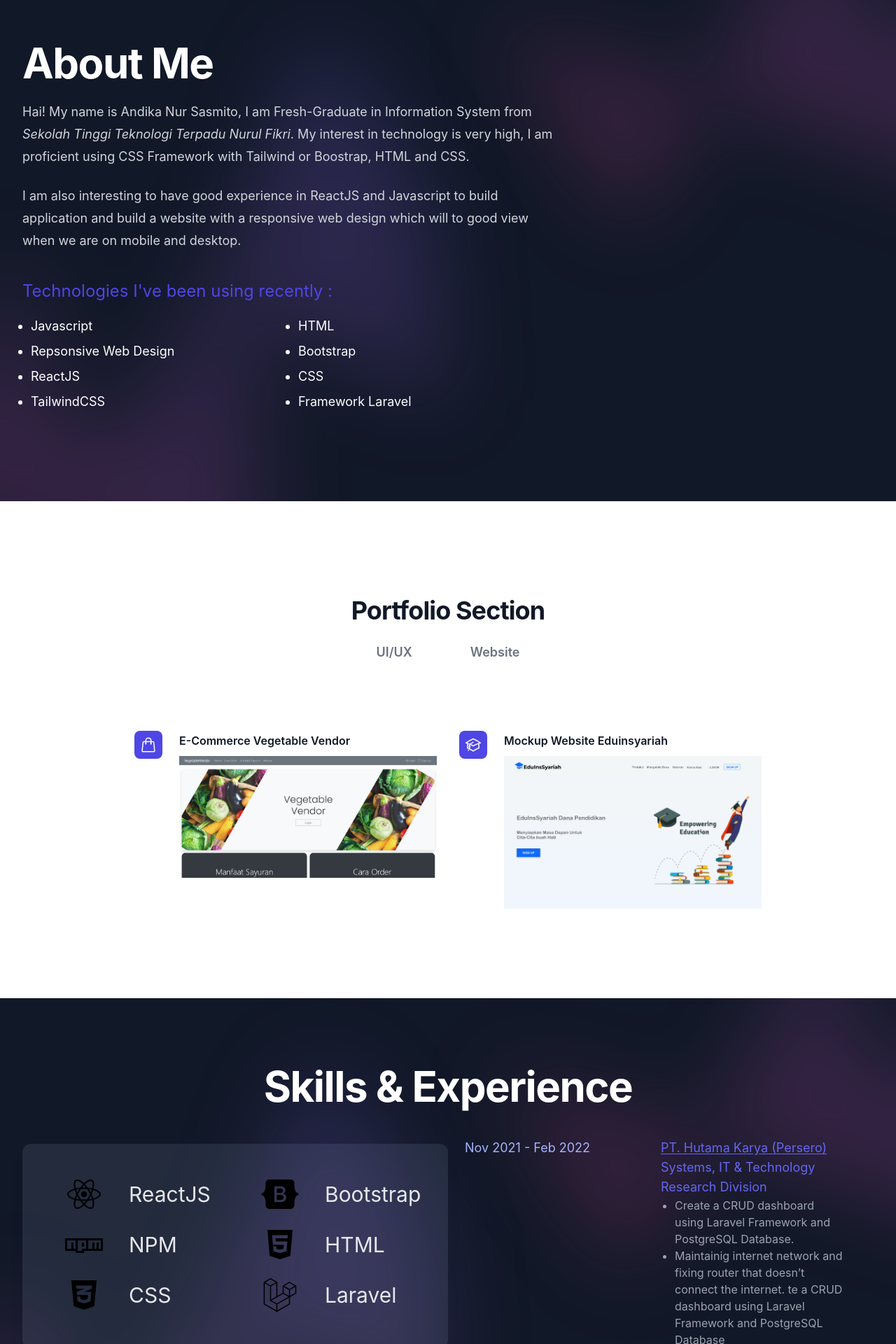
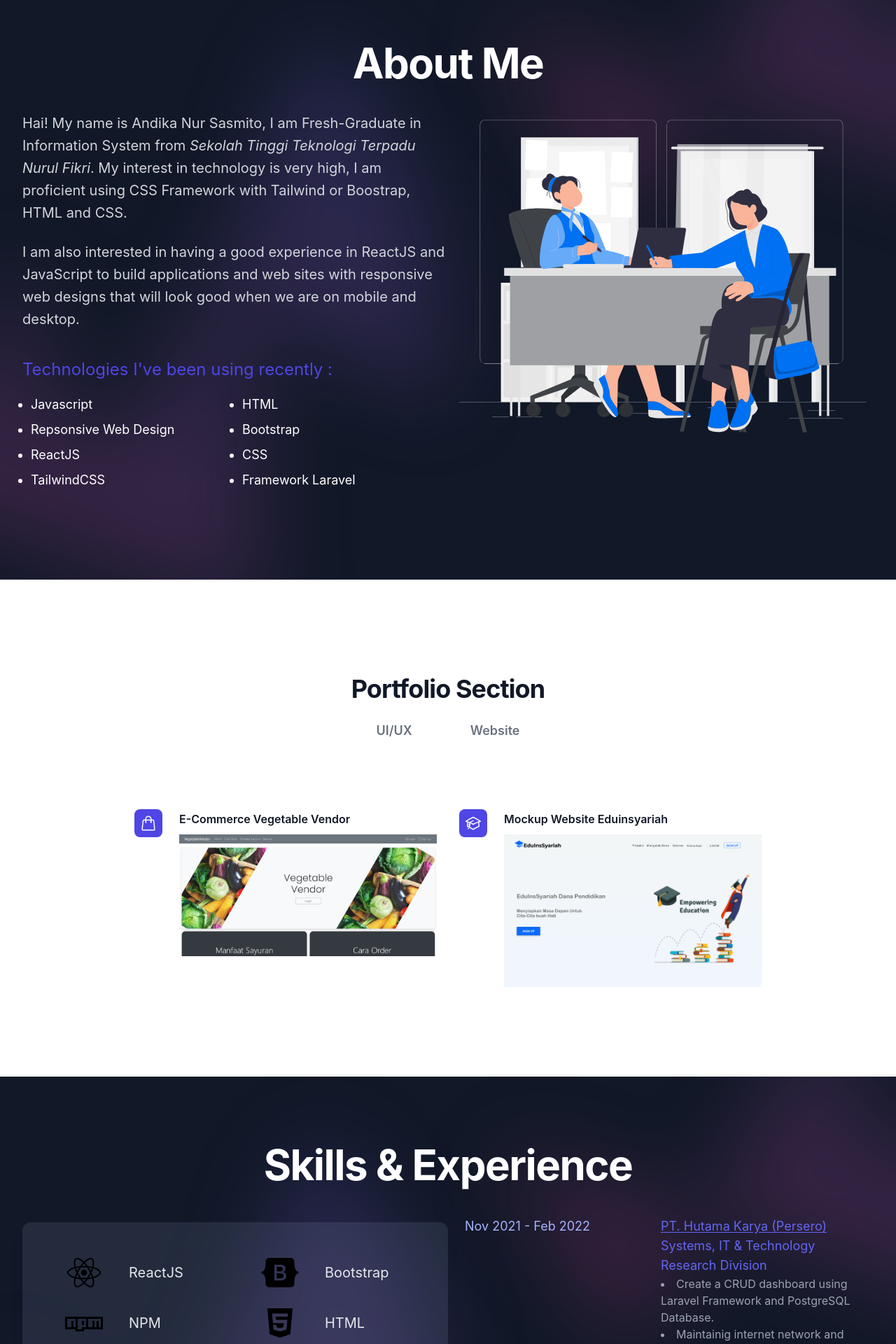
Before and after one commit to AndikaNFS/portofolio, a React (Create React App) app: page / in a window 1280 px wide. Shown: the part 780-2700 px from the top of the page at 70% size. Built offline with nearby package versions, Linux system fonts and the light colour scheme.

Commit message:
resposive

```diff
--- /dev/null
+++ b/src/assets/css/contact.css
@@ -0,0 +1,18 @@
+/* Chrome, Safari, Edge, Opera */
+input::-webkit-outer-spin-button,
+input::-webkit-inner-spin-button {
+  -webkit-appearance: none;
+  margin: 0;
+}
+
+/* Firefox */
+input[type=number] {
+  -moz-appearance: textfield;
+}
+
+
+@media only screen and (max-width: 412px) {
+  .awan {
+    visibility: hidden;
+  }
+}
--- a/src/pages/HomePage/AboutMe.jsx
+++ b/src/pages/HomePage/AboutMe.jsx
@@ -24,11 +24,6 @@ function AboutMe() {
         className="relative isolate overflow-hidden bg-gray-900 py-24 sm:py-32"
         id="about"
       >
-        {/* <img
-            src="https://images.unsplash.com/photo-1521737604893-d14cc237f11d?ixlib=rb-4.0.3&ixid=MnwxMjA3fDB8MHxwaG90by1wYWdlfHx8fGVufDB8fHx8&auto=format&fit=crop&crop=focalpoint&fp-y=.8&w=2830&h=1500&q=80&blend=111827&sat=-100&exp=15&blend-mode=multiply"
-          alt=""
-          className="absolute inset-0 -z-10 h-full object-cover object-right md:object-center"
-        /> */}
         <div
           className="hidden sm:absolute sm:-top:10 sm:right-1/2 sm:-z-10 sm:block sm:transform-gpu sm:blur-3xl"
           aria-hidden="true"
@@ -53,24 +48,24 @@ function AboutMe() {
             }}
           />
         </div>
-        <div className="mx-auto max-w-7xl px-6 lg:px-8">
-          {/* <div className="grid grid-cols-2 "> */}
-          <div className="mx-auto max-w-3xl lg:mx-0">
-            <h2 className="text-4xl font-bold tracking-tight text-white sm:text-6xl">
+        <div className="mx-auto max-w-full px-6 lg:px-8">
+          <h2 className="text-4xl font-bold tracking-tight mb-4 text-white sm:text-6xl text-center">
             About Me
           </h2>
-            <p className="mt-6 text-lg leading-8 text-gray-300">
+          <div className="grid grid-cols-2">
+            <div className="mx-auto lg:mx-0">
+              <p className="mt-6 text-xl leading-8 text-gray-300">
                 Hai! My name is Andika Nur Sasmito, I am Fresh-Graduate in
                 Information System from{" "}
                 <i>Sekolah Tinggi Teknologi Terpadu Nurul Fikri</i>. My interest
                 in technology is very high, I am proficient using CSS Framework
                 with Tailwind or Boostrap, HTML and CSS.
               </p>
-            <p className="mt-6 text-lg leading-8 text-gray-300">
-              I am also interesting to have good experience in ReactJS and
-              Javascript to build application and build a website with a
-              responsive web design which will to good view when we are on
-              mobile and desktop.
+              <p className="mt-6 text-xl leading-8 text-gray-300">
+                I am also interested in having a good experience in ReactJS and
+                JavaScript to build applications and web sites with responsive
+                web designs that will look good when we are on mobile and
+                desktop.
               </p>
               <div className="mx-auto mt-10 max-w-2xl lg:mx-0 lg:max-w-none">
                 {/* <div className="grid grid-cols-1 gap-x-8 gap-y-6 text-base font-semibold leading-7 text-white sm:grid-cols-2 md:flex lg:gap-x-10">
@@ -86,7 +81,10 @@ function AboutMe() {
                 <div className="ms-3 mt-0 grid grid-cols-1 gap-2 sm:mt-5 sm:grid-cols-2 lg:grid-cols-2">
                   {stats.map((stat) => (
                     // <div key={stat.name} className="flex flex-col-reverse">
-                  <ul key={stat.name} className="list-disc text-white text-lg">
+                    <ul
+                      key={stat.name}
+                      className="list-disc text-white text-lg"
+                    >
                       <li>{stat.name}</li>
                     </ul>
                     //   {/* <dt className="text-base leading-7 text-gray-300">
@@ -100,7 +98,12 @@ function AboutMe() {
                 </div>
               </div>
             </div>
-          {/* </div> */}
+            <div className="max-auto mt-7">
+              <div className="flex justify-end ms-2">
+                <img src="./assets/images/Clients-requests-V1.svg"></img>
+              </div>
+            </div>
+          </div>
         </div>
       </div>
     </>
--- a/src/pages/HomePage/HeroSection.jsx
+++ b/src/pages/HomePage/HeroSection.jsx
@@ -6,7 +6,7 @@ function HeroSection() {
       <div className="static bg-white" id="home">
         <div className="mx-auto max-w-7xl py-24 sm:px-6 sm:py-32 lg:px-8">
           <div class="relative h-0 w-0 z-40">
-            <div class="absolute h-20 w-14 -left-10 -bottom-12">
+            <div class="awan absolute h-20 w-14 -left-10 -bottom-12">
               {" "}
               <svg
                 xmlns="http://www.w3.org/2000/svg"
--- a/src/pages/HomePage/Skills.jsx
+++ b/src/pages/HomePage/Skills.jsx
@@ -6,6 +6,8 @@ import React from "react";
 //   Button,
 //   Typography,
 // } from "@mui/material";
+
+import "../../assets/css/skills.css";
 
 const experiences = [
   {
@@ -124,7 +126,7 @@ function Skills() {
             </Card> */}
             {/* </div> */}
             <div className="card rounded-xl mt-8 bg-indigo-200/10 mx-auto max-w-3xl lg:mx-0">
-              <div className="grid grid-cols-2">
+              <div className="skill grid grid-cols-2">
                 {skills.map((skill) => (
                   <div
                     key={skill.name}
@@ -133,11 +135,13 @@ function Skills() {
                     <svg
                       xmlns="http://www.w3.org/2000/svg"
                       viewBox={skill.viewbox}
-                      className="w-32 h-12 "
+                      className="icon w-32 h-12"
                     >
                       <path d={skill.path} />
                     </svg>
-                    <div className="text-3xl text-gray-200">{skill.name}</div>
+                    <div className="name text-3xl text-gray-200 mobile:text-xl">
+                      {skill.name}
+                    </div>
                   </div>
                 ))}
               </div>
@@ -157,19 +161,19 @@ function Skills() {
                 key={experience.period}
                 className="grid grid-cols-2 px-6 mt-6"
               >
-                <span className="text-lg text-indigo-300">
+                <span className="text-lg text-indigo-300  w-full">
                   {experience.period}
                 </span>
-                <span className="text-lg text-indigo-500">
+                <div className="text-lg text-indigo-500 ">
                   <span className="underline underline-offset-2">
                     {experience.company}
                   </span>
                   <p>{experience.division}</p>
-                  <ul className="list-disc text-gray-400 text-base px-5">
+                  <ul className="list-inside list-disc text-gray-400 text-base px-0 ">
                     <li>{experience.job1}</li>
                     <li>{experience.job2}</li>
                   </ul>
-                </span>
+                </div>
               </div>
             ))}
           </div>
--- a/src/parts/Contact.jsx
+++ b/src/parts/Contact.jsx
@@ -4,6 +4,7 @@ import React, { useState } from "react";
 // import { FontAwesomeIcon } from "@fortawesome/react-fontawesome";
 
 // import "../helpers/format/email";
+import "../assets/css/contact.css";
 
 function Contact() {
   // const [agreed, setAgreed] = useState(false);
@@ -154,7 +155,7 @@ function Contact() {
                 /> */}
               </div>
               <input
-                type="tel"
+                type="number"
                 name="phone-number"
                 id="phone-number"
                 value={inputPhone}
--- a/src/parts/Header.jsx
+++ b/src/parts/Header.jsx
@@ -130,6 +130,7 @@ function Header() {
                 <XMarkIcon className="h-6 w-6" aria-hidden="true" />
               </button>
             </div>
+
             <div className="mt-6 flow-root">
               <div className="-my-6 divide-y divide-gray-500/10">
                 <div className="space-y-2 py-6">
--- a/tailwind.config.js
+++ b/tailwind.config.js
@@ -4,6 +4,24 @@ module.exports = {
     "./src/**/*.{js,jsx,ts,tsx}",
   ],
   theme: {
+    screens: {
+      'mobile': '412px',
+
+      'sm': '640px',
+      // => @media (min-width: 640px) { ... }
+
+      'md': '768px',
+      // => @media (min-width: 768px) { ... }
+
+      'lg': '1024px',
+      // => @media (min-width: 1024px) { ... }
+
+      'xl': '1280px',
+      // => @media (min-width: 1280px) { ... }
+
+      '2xl': '1536px',
+      // => @media (min-width: 1536px) { ... }
+    },
     extend: {
       listStyleImage: {
         checkmark: 'url("/img/checkmark.png")',
```
Also changed, not shown: public/assets/images/Clients-requests-V1.svg (added), src/assets/css/skills.css (added). Lines whose indentation alone changed are shown as unchanged.
